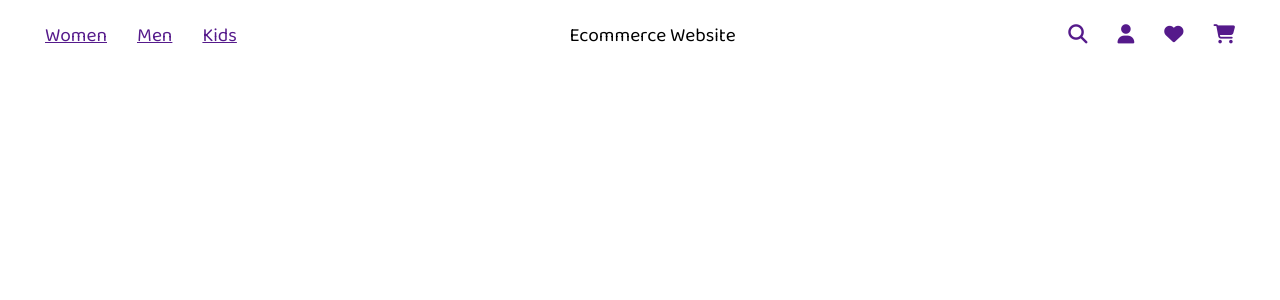
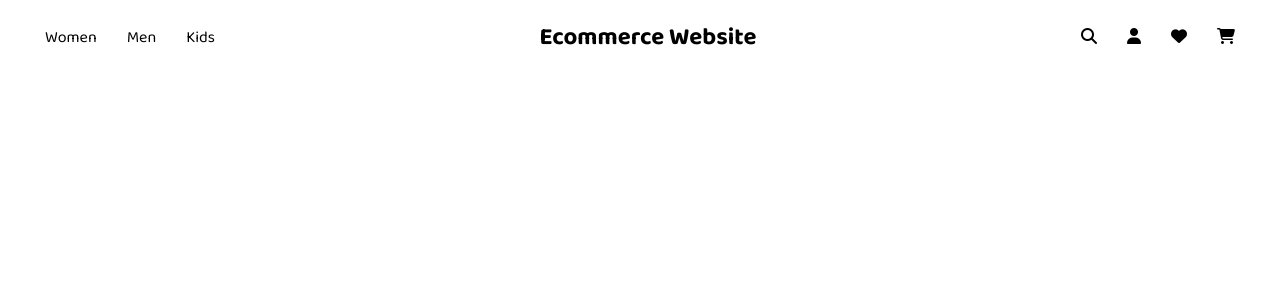
Before and after one commit to AryaLaddha/ECom, a React (Create React App) app: page / in a window 1280 px wide. Shown: the top 300 px of the page. Built offline with nearby package versions, Linux system fonts and the light colour scheme; the HTML template or start-up script is replaced by a standard one.

Commit message:
fixed link styling

```diff
--- a/src/components/Navbar.css
+++ b/src/components/Navbar.css
@@ -2,15 +2,20 @@
     display: flex;
     justify-content: space-between;
     align-items: center;
-    font-size: 1.2rem;
+    font-size: 1rem;
     padding: 0 30px;
     width: 100%;
     height: 60px;
-    margin-top: 5px;
+    margin-top: 7px;
 }
 
 .navbar-logo {
     color: #fff;
+}
+
+.NavbarItems > h2:hover {
+    color: blue;
+    cursor: pointer;
 }
 
 .NavbarItems > ul {
@@ -22,6 +27,15 @@
     padding: 15px;
 }
 
+.NavbarItems > ul > li > a {
+    text-decoration: none;
+    color: black;
+}
+
+.NavbarItems > ul > li > a:hover {
+    color: blue;
+}
+
 .NavbarItems > ol {
     display: flex;
     list-style: none;
@@ -30,3 +44,12 @@
 .NavbarItems > ol > li {
     padding: 15px;
 }
+
+.NavbarItems > ol > li > a {
+    text-decoration: none;
+    color: black;
+}
+
+.NavbarItems > ol > li > a:hover {
+    color: blue;
+}
--- a/src/components/Navbar.js
+++ b/src/components/Navbar.js
@@ -13,7 +13,7 @@ class Navbar extends React.Component {
                         )
                     })}
                 </ul>
-                Ecommerce Website
+                <h2>Ecommerce Website</h2>
                 <ol classname="nav-menu-right">
                     {MenuItems.map((item, index) =>{
                         return (
```
